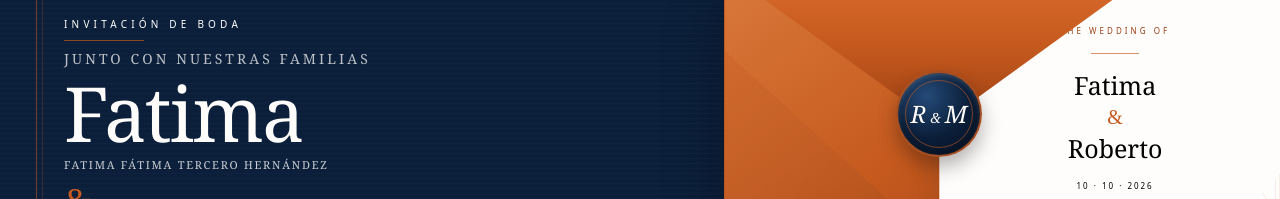
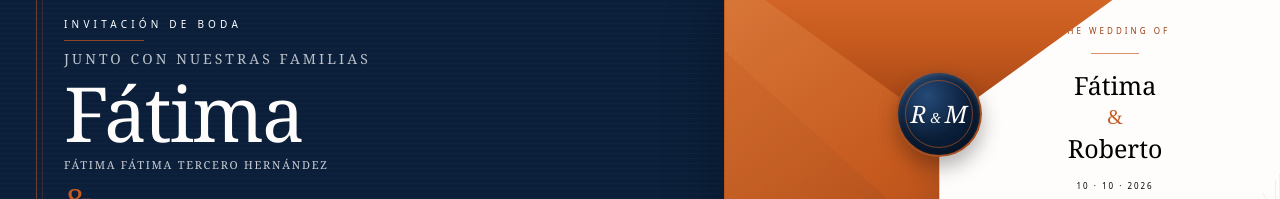
Before and after one commit to patrickespinoza/Roberto-Fatima, a React (Vite) app in the folder Nuestra-Boda/: page / in a window 1280 px wide. Shown: the part 166-365 px from the top of the page. Built offline with nearby package versions, Linux system fonts and the light colour scheme; a web font is replaced by a local one.

Commit message:
Cambio87

```diff
--- a/Nuestra-Boda/index.html
+++ b/Nuestra-Boda/index.html
@@ -4,11 +4,11 @@
     <meta charset="UTF-8" />
     <meta name="viewport" content="width=device-width, initial-scale=1.0" />
 
-    <title>Roberto & Fatima</title>
+    <title>Roberto & Fátima</title>
 
     <!-- Vista previa al compartir -->
     <meta name="twitter:card" content="summary_large_image" />
-    <meta name="twitter:title" content="Roberto & Fatima | ¡Nos casamos! 💍" />
+    <meta name="twitter:title" content="Roberto & Fátima | ¡Nos casamos! 💍" />
     <meta
       name="twitter:description"
       content="Acompáñanos en este día tan especial."
@@ -16,7 +16,7 @@
     <meta name="twitter:image" content="/portada.jpg" />
 
     <meta property="og:type" content="website" />
-    <meta property="og:title" content="Roberto & Fatima | ¡Nos casamos! 💍" />
+    <meta property="og:title" content="Roberto & Fátima | ¡Nos casamos! 💍" />
     <meta
       property="og:description"
       content="Acompáñanos en este día tan especial."
@@ -24,7 +24,7 @@
     <meta property="og:image" content="/portada.jpg" />
     <meta
       property="og:url"
-      content="https://roberto-Fatima.vercel.app/"
+      content="https://roberto-Fátima.vercel.app/"
     />
 
     <!-- Google Fonts -->
--- a/Nuestra-Boda/src/componentes-encabezado/portada.jsx
+++ b/Nuestra-Boda/src/componentes-encabezado/portada.jsx
@@ -491,14 +491,14 @@ useEffect(() => {
                   "
                   style={{ color: palette.paperLight }}
                 >
-                  Fatima
+                  Fátima
                 </h1>
 
                 <p
                   className="mt-2 font-serif text-[9px] uppercase tracking-[0.16em] sm:text-[11px]"
                   style={{ color: "rgba(255,255,255,0.78)" }}
                 >
-                  Fatima Fátima Tercero Hernández
+                  Fátima Fátima Tercero Hernández
                 </p>
 
                 <span
@@ -735,7 +735,7 @@ useEffect(() => {
                       "
                       style={{ color: "black" }}
                     >
-                      Fatima
+                      Fátima
                     </p>
 
                     <span
@@ -1154,7 +1154,7 @@ useEffect(() => {
 
         <motion.img
           src="/portada.jpg"
-          alt="Roberto López Maciel y Fatima Fátima Tercero Hernández"
+          alt="Roberto López Maciel y Fátima Fátima Tercero Hernández"
           className="
             absolute
             inset-0
@@ -1346,7 +1346,7 @@ lg:pt-20
                 textShadow: "0 4px 24px rgba(0,0,0,0.32)",
               }}
             >
-              Fatima
+              Fátima
             </h1>
 
             <div className="my-2 flex items-center gap-3 sm:my-4 sm:gap-6">
```
